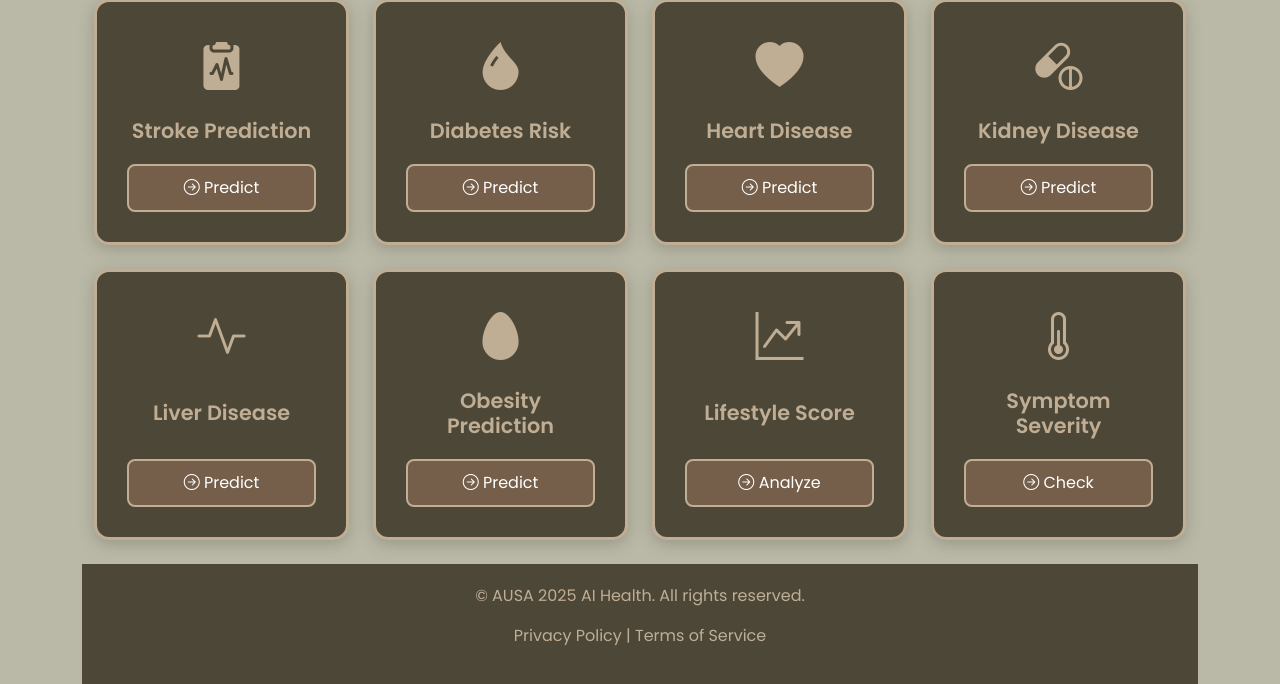
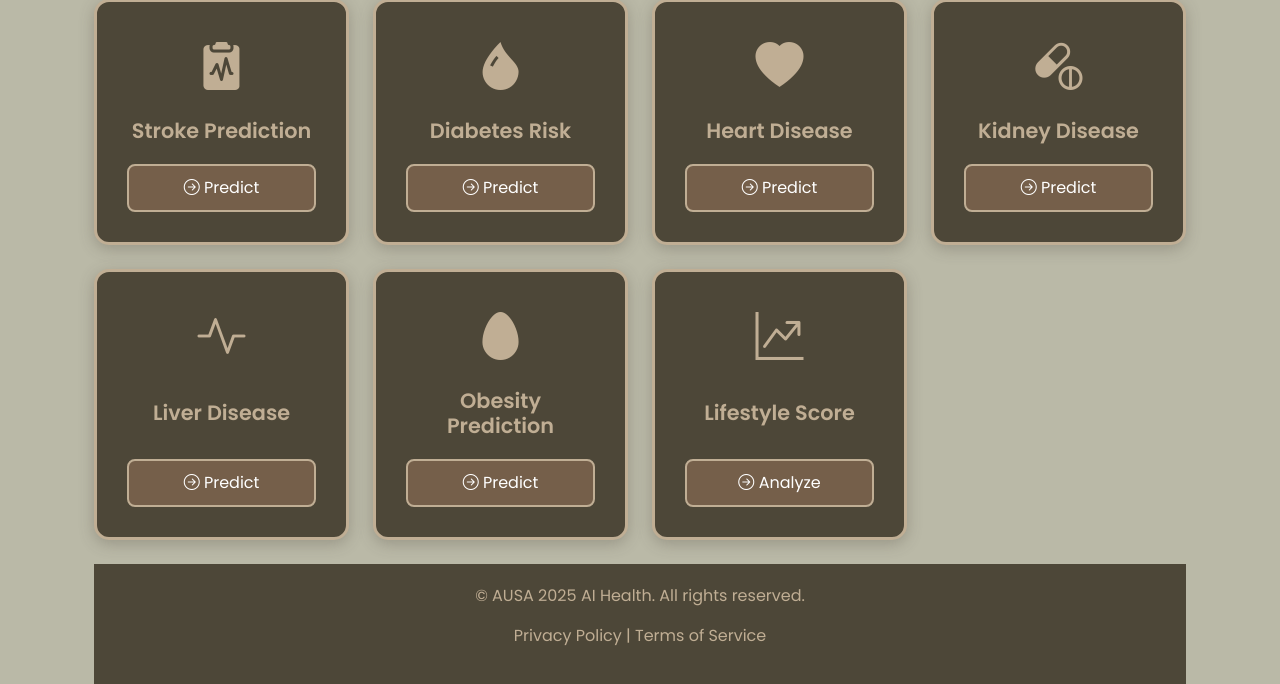
Before and after one commit to Sadaf-Ashfaq/MachineLearning, a Django app: page /disease_prediction/ in a window 1280 px wide. Shown: the part 293-977 px from the top of the page. Run offline with Django 5.2, Linux system fonts and the light colour scheme.

Commit message:
Added disease prediction updates

```diff
--- a/apps/disease_prediction/templates/disease_prediction/disease_prediction.html
+++ b/apps/disease_prediction/templates/disease_prediction/disease_prediction.html
@@ -182,17 +182,5 @@
         </div>
     </div>
 
-    <!-- 8. Symptom Severity -->
-    <div class="col-md-3 col-sm-6 mb-4">
-        <div class="card disease-card">
-            <div class="card-body text-center">
-                <i class="bi bi-thermometer-half card-icon"></i>
-                <h5>Symptom Severity</h5>
-                <a href="{% url 'disease_prediction:symptom_severity' %}" class="btn btn-predict">
-                    <i class="bi bi-arrow-right-circle"></i> Check
-                </a>
-            </div>
-        </div>
-    </div>
-</div>
+
 {% endblock %}
--- a/apps/disease_prediction/urls.py
+++ b/apps/disease_prediction/urls.py
@@ -8,9 +8,8 @@ urlpatterns = [
     path('stroke-prediction/', views.stroke_prediction, name='stroke_prediction'),
     path('diabetes-risk/', views.diabetes_risk, name='diabetes_risk'),
     path('heart-disease/', views.heart_disease, name='heart_disease'),
-    path('kidney-disease/', views.kidney_disease, name='kidney_disease'),
     path('liver-disease/', views.liver_disease, name='liver_disease'),
     path('obesity-prediction/', views.obesity_prediction, name='obesity-prediction'),
     path('lifestyle-score/', views.lifestyle_score, name='lifestyle_score'),
-    path('symptom-severity/', views.symptom_severity, name='symptom_severity'),
+
 ]
--- a/apps/disease_prediction/views.py
+++ b/apps/disease_prediction/views.py
@@ -57,9 +57,6 @@ def diabetes_risk(request):
 def heart_disease(request):
     return render(request, 'disease_prediction/heart_disease.html')
 
-# 4. Kidney Disease
-def kidney_disease(request):
-    return render(request, 'disease_prediction/kidney_disease.html')
 
 # 5. Liver Disease (Working with ML model)
 def liver_disease(request):
@@ -131,7 +128,3 @@ def lifestyle_score(request):
         result = predict_lifestyle_score(data)
 
     return render(request, 'disease_prediction/lifestyle_score.html', {'result': result})
-
-# 8. Symptom Severity
-def symptom_severity(request):
-    return render(request, 'disease_prediction/symptom_severity.html')
```
Also changed, not shown: apps/disease_prediction/templates/disease_prediction/symptom_severity.html (deleted, +0 -14 lines), 4 other files.
